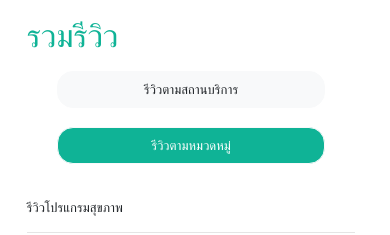
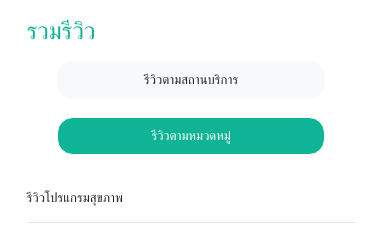
Before and after one commit to Mymieeye/review, a plain HTML site: page category.html in a window 390 px wide. Shown: the top 235 px of the page. Drawn offline with nearby package versions, Linux system fonts and the light colour scheme.

Commit message:
Add files via upload

```diff
--- a/category.html
+++ b/category.html
@@ -154,6 +154,9 @@
             .card-body {
                     /* padding: 2% !important; */
                 padding-top: 5% !important;
+            }
+            h2{
+                font-size: x-large;
             }
         }
 
```
Also changed, not shown: index.html (+3 -0 lines).
